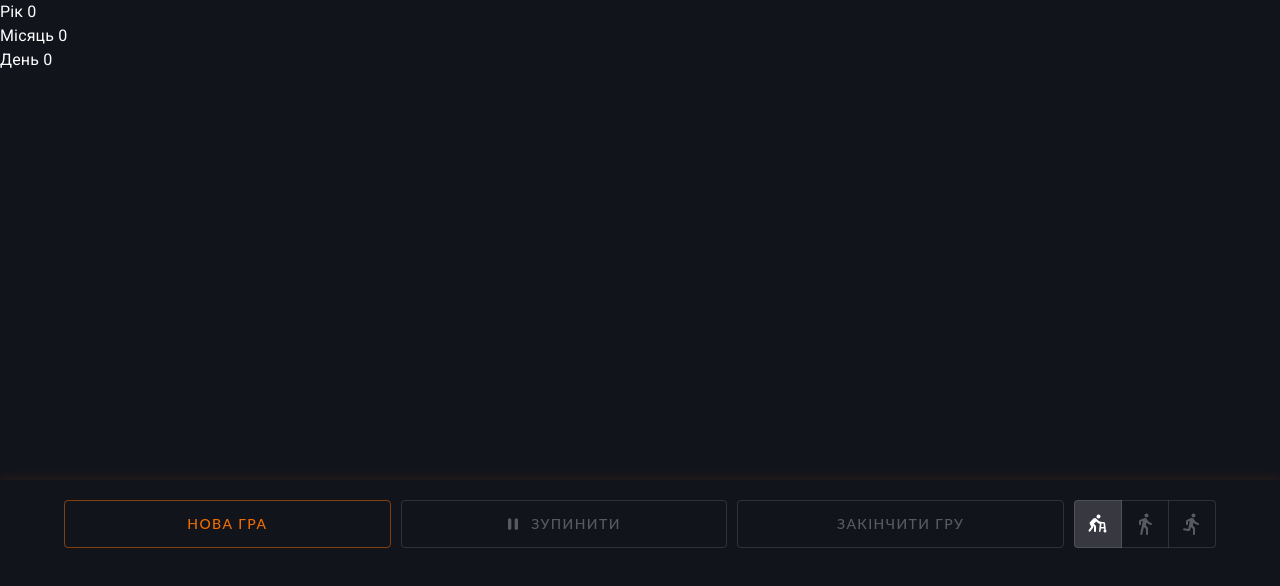
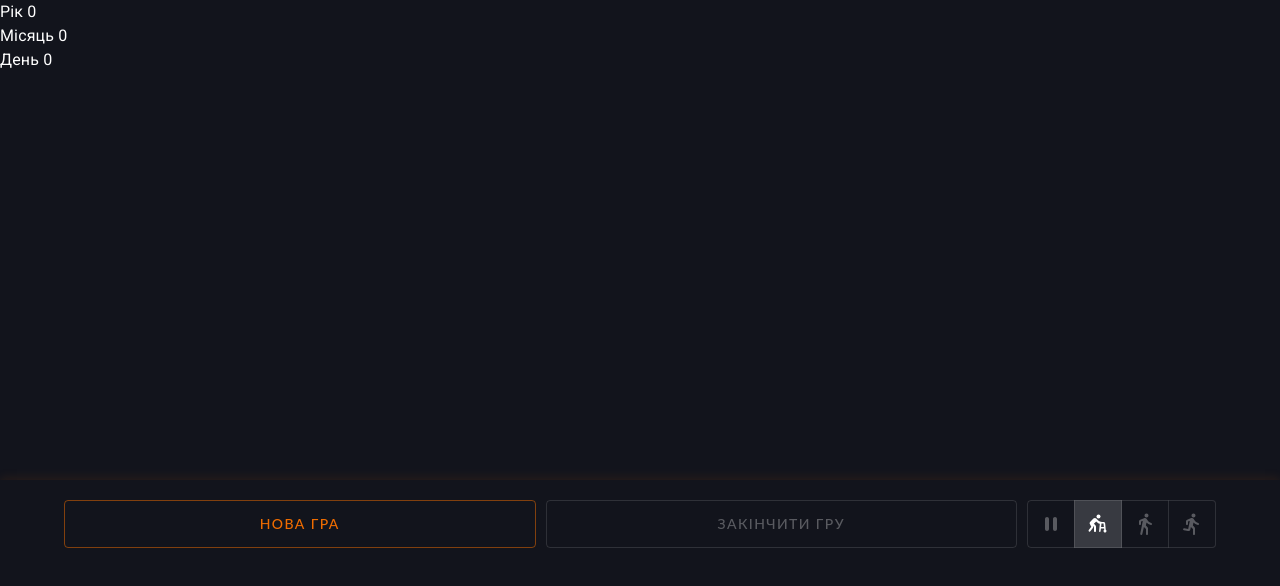
Before and after one commit to obalaushko/Village-Head, a React (Vite) app: page / in a window 1280 px wide. Shown: the top 586 px of the page. Built offline with nearby package versions, Linux system fonts and the light colour scheme.

Commit message:
Update pause control

```diff
--- a/src/components/Dashboard/ControlPanel.tsx
+++ b/src/components/Dashboard/ControlPanel.tsx
@@ -8,7 +8,6 @@ import {
 import { GameSpeed } from '@/types/Game.type';
 
 // Icons
-import PlayArrowRoundedIcon from '@mui/icons-material/PlayArrowRounded';
 import PauseRoundedIcon from '@mui/icons-material/PauseRounded';
 import AssistWalkerRoundedIcon from '@mui/icons-material/AssistWalkerRounded';
 import DirectionsWalkRoundedIcon from '@mui/icons-material/DirectionsWalkRounded';
@@ -21,8 +20,6 @@ const ControlPanel: React.FC = observer(() => {
 		isInitialized,
 		timeMultiplier,
 		updateGameSpeed,
-		isPaused,
-		togglePauseGame,
 		initGame,
 		endGame,
 	} = gameStore;
@@ -49,22 +46,6 @@ const ControlPanel: React.FC = observer(() => {
 				>
 					Нова гра
 				</Button>
-
-				<Button
-					variant="outlined"
-					color={isPaused ? 'success' : 'warning'}
-					disabled={!isInitialized}
-					onClick={() => togglePauseGame()}
-					startIcon={
-						isPaused ? (
-							<PlayArrowRoundedIcon />
-						) : (
-							<PauseRoundedIcon />
-						)
-					}
-				>
-					{isPaused ? 'Відновити' : 'Зупинити'}
-				</Button>
 				<Button
 					variant="outlined"
 					color="error"
@@ -75,10 +56,13 @@ const ControlPanel: React.FC = observer(() => {
 				</Button>
 				<ToggleButtonGroup
 					value={timeMultiplier}
-					disabled={isPaused || !isInitialized}
+					disabled={!isInitialized}
 					exclusive
 					onChange={handleChangeTimeMultiplier}
 				>
+					<ToggleButton value={0} aria-label="pause">
+						<PauseRoundedIcon />
+					</ToggleButton>
 					<ToggleButton value={1} aria-label="1x">
 						<AssistWalkerRoundedIcon />
 					</ToggleButton>
--- a/src/services/GameService.ts
+++ b/src/services/GameService.ts
@@ -97,6 +97,9 @@ export class Game {
 			workerClearInterval(this.timerInterval);
 			this.timerInterval = null;
 			this.isPaused = true;
+
+			gameStore.isPaused = true;
+			console.log('pauseGame');
 		}
 	}
 
@@ -107,6 +110,9 @@ export class Game {
 		if (this.isPaused) {
 			this.startGame();
 			this.isPaused = false;
+
+			gameStore.isPaused = false;
+			console.log('resumeGame');
 		}
 	}
 
--- a/src/state/GameStore.ts
+++ b/src/state/GameStore.ts
@@ -66,13 +66,11 @@ class GameStore {
 	updateGameSpeed = (speed: GameSpeed) => {
 		this.timeMultiplier = speed;
 		this.gameLink?.updateMultiplier(speed);
-	};
-
-	togglePauseGame = () => {
-		this.isPaused
-			? this.gameLink?.resumeGame()
-			: this.gameLink?.pauseGame();
-		this.isPaused = !this.isPaused;
+		if (speed === 0) {
+			this.gameLink?.pauseGame()
+		} else {
+			this.gameLink?.resumeGame()
+		}
 	};
 
 	endGame = () => {
--- a/src/types/Game.type.ts
+++ b/src/types/Game.type.ts
@@ -1,7 +1,7 @@
 import { IPerson } from './Person.type.ts';
 import { IBuilding } from './Building.type.ts';
 
-export type GameSpeed = 1 | 5 | 10; // Швидкість гри (1: звичайна, 5: x5, 10: x10)
+export type GameSpeed = 0 | 1 | 5 | 10; // Швидкість гри (1: звичайна, 5: x5, 10: x10)
 
 export interface IGameTime {
 	year: number;
```
